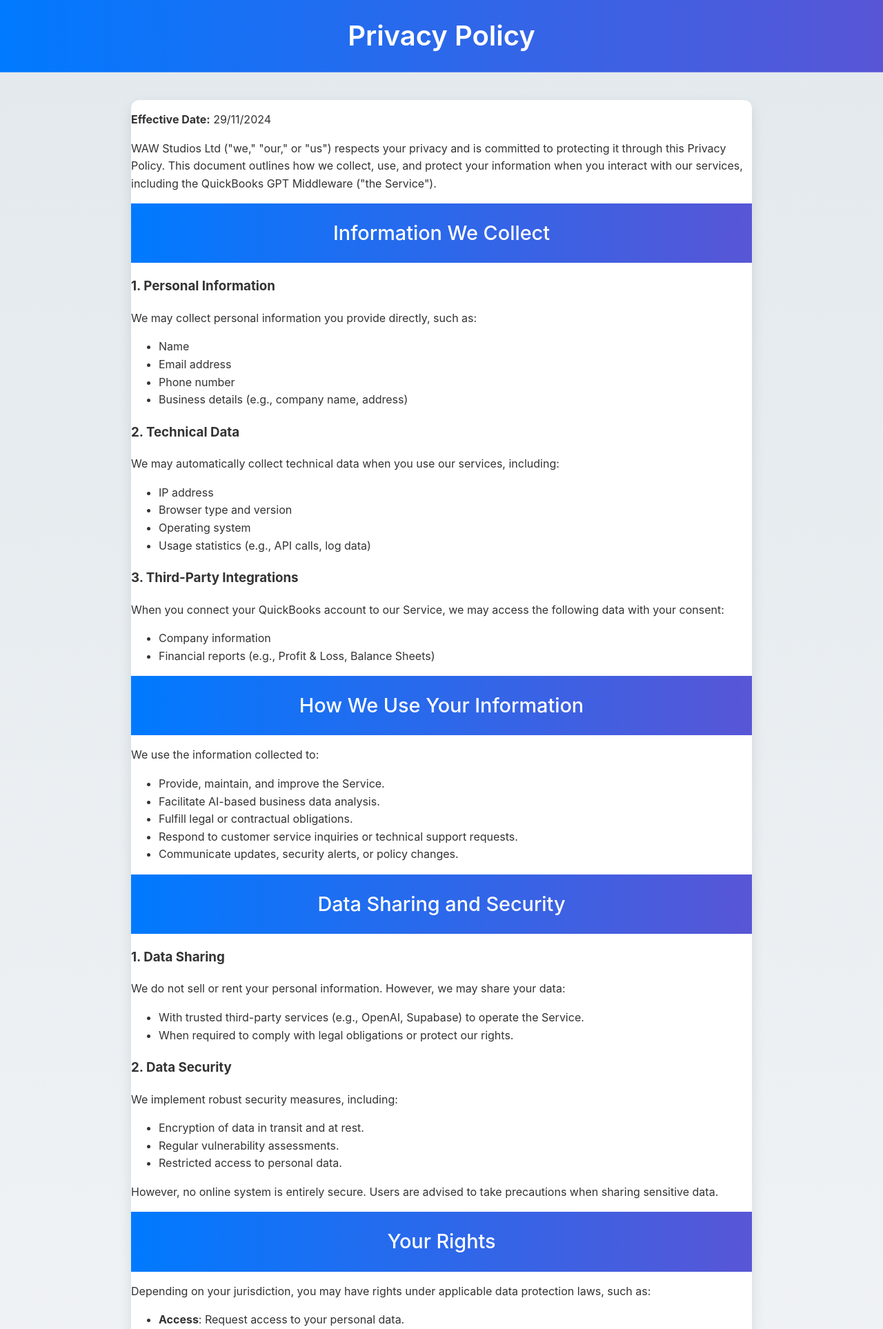
After one commit to Linkbooks/Linkbooks-Ai, a Flask app: page /privacy-policy in a window 1280 px wide. The commit adds this page. Shown: the top 1927 px of the page at 69% size. Run offline with Flask 3, Linux system fonts and the light colour scheme; parts of the project's set-up code (start-up, migrations or seed data) failed here and were passed over.

Commit message:
Added privacy policy

```diff
--- a/app.py
+++ b/app.py
@@ -285,6 +285,18 @@ def dashboard():
         logging.error(f"Error in /dashboard: {e}")
         return {"error": str(e)}, 500
 
+@app.route('/eula')
+def eula():
+    return render_template('eula.html')
+
+@app.route('/privacy-policy', methods=['GET'])
+def privacy_policy():
+    """
+    Serve the Privacy Policy page.
+    """
+    return render_template('privacy_policy.html')
+
+
 @app.route('/business-info', methods=['GET'])
 def business_info():
     try:
--- a/templates/dashboard.html
+++ b/templates/dashboard.html
@@ -85,7 +85,10 @@
     </main>
 
     <footer>
-        <p>&copy; 2024 WAW Studios | Powered by QuickBooks GPT</p>
+        <p>&copy; 2024 WAW Studios | Powered by QuickBooks GPT |
+            <a href="/eula">EULA</a> | <a href="/privacy-policy">Privacy Policy</a>
+        </p>
     </footer>
+
 </body>
 </html>
--- /dev/null
+++ b/templates/privacy_policy.html
@@ -0,0 +1,126 @@
+<!DOCTYPE html>
+<html lang="en">
+<head>
+    <meta charset="UTF-8">
+    <meta name="viewport" content="width=device-width, initial-scale=1.0">
+    <title>Privacy Policy</title>
+    <link rel="stylesheet" href="{{ url_for('static', filename='styles.css') }}">
+</head>
+<body>
+    <header>
+        <h1>Privacy Policy</h1>
+    </header>
+
+    <main>
+        <section>
+            <p><strong>Effective Date:</strong> 29/11/2024</p>
+            <p>WAW Studios Ltd ("we," "our," or "us") respects your privacy and is committed to protecting it through this Privacy Policy. This document outlines how we collect, use, and protect your information when you interact with our services, including the QuickBooks GPT Middleware ("the Service").</p>
+        </section>
+
+        <section>
+            <h2>Information We Collect</h2>
+            <h3>1. Personal Information</h3>
+            <p>We may collect personal information you provide directly, such as:</p>
+            <ul>
+                <li>Name</li>
+                <li>Email address</li>
+                <li>Phone number</li>
+                <li>Business details (e.g., company name, address)</li>
+            </ul>
+            <h3>2. Technical Data</h3>
+            <p>We may automatically collect technical data when you use our services, including:</p>
+            <ul>
+                <li>IP address</li>
+                <li>Browser type and version</li>
+                <li>Operating system</li>
+                <li>Usage statistics (e.g., API calls, log data)</li>
+            </ul>
+            <h3>3. Third-Party Integrations</h3>
+            <p>When you connect your QuickBooks account to our Service, we may access the following data with your consent:</p>
+            <ul>
+                <li>Company information</li>
+                <li>Financial reports (e.g., Profit & Loss, Balance Sheets)</li>
+            </ul>
+        </section>
+
+        <section>
+            <h2>How We Use Your Information</h2>
+            <p>We use the information collected to:</p>
+            <ul>
+                <li>Provide, maintain, and improve the Service.</li>
+                <li>Facilitate AI-based business data analysis.</li>
+                <li>Fulfill legal or contractual obligations.</li>
+                <li>Respond to customer service inquiries or technical support requests.</li>
+                <li>Communicate updates, security alerts, or policy changes.</li>
+            </ul>
+        </section>
+
+        <section>
+            <h2>Data Sharing and Security</h2>
+            <h3>1. Data Sharing</h3>
+            <p>We do not sell or rent your personal information. However, we may share your data:</p>
+            <ul>
+                <li>With trusted third-party services (e.g., OpenAI, Supabase) to operate the Service.</li>
+                <li>When required to comply with legal obligations or protect our rights.</li>
+            </ul>
+            <h3>2. Data Security</h3>
+            <p>We implement robust security measures, including:</p>
+            <ul>
+                <li>Encryption of data in transit and at rest.</li>
+                <li>Regular vulnerability assessments.</li>
+                <li>Restricted access to personal data.</li>
+            </ul>
+            <p>However, no online system is entirely secure. Users are advised to take precautions when sharing sensitive data.</p>
+        </section>
+
+        <section>
+            <h2>Your Rights</h2>
+            <p>Depending on your jurisdiction, you may have rights under applicable data protection laws, such as:</p>
+            <ul>
+                <li><strong>Access</strong>: Request access to your personal data.</li>
+                <li><strong>Correction</strong>: Correct inaccurate or incomplete data.</li>
+                <li><strong>Deletion</strong>: Request deletion of your personal data.</li>
+                <li><strong>Data Portability</strong>: Receive your data in a portable format.</li>
+                <li><strong>Objection/Restriction</strong>: Object to or restrict certain data processing.</li>
+            </ul>
+            <p>To exercise these rights, contact us at <a href="mailto:info@wawstudios.com">info@wawstudios.com</a>.</p>
+        </section>
+
+        <section>
+            <h2>Cookies and Tracking Technologies</h2>
+            <p>We use cookies to:</p>
+            <ul>
+                <li>Enhance user experience.</li>
+                <li>Track service performance.</li>
+                <li>Support authentication.</li>
+            </ul>
+            <p>Manage your cookie preferences through your browser settings or our cookie consent banner.</p>
+        </section>
+
+        <section>
+            <h2>International Data Transfers</h2>
+            <p>For users in the UK or EU, your data may be transferred to and processed in countries outside your jurisdiction, including the United States. We ensure adequate safeguards, such as standard contractual clauses, are in place.</p>
+        </section>
+
+        <section>
+            <h2>Changes to This Privacy Policy</h2>
+            <p>We may update this Privacy Policy periodically. The effective date will be updated, and changes will be highlighted prominently on our website.</p>
+        </section>
+
+        <section>
+            <h2>Contact Us</h2>
+            <p>If you have questions or concerns about this Privacy Policy, please contact us:</p>
+            <p>
+                <strong>WAW Studios Ltd</strong><br>
+                Email: <a href="mailto:info@wawstudios.com">info@wawstudios.com</a><br>
+                Phone: +44 7780972640<br>
+                Address: 29 Chalk Hill, Watford, WD19 4BL, UK
+            </p>
+        </section>
+    </main>
+
+    <footer>
+        <p>&copy; 2024 WAW Studios Ltd | <a href="/">Home</a></p>
+    </footer>
+</body>
+</html>
```
Also changed, not shown: templates/eula.html (added, +49 -0 lines).
